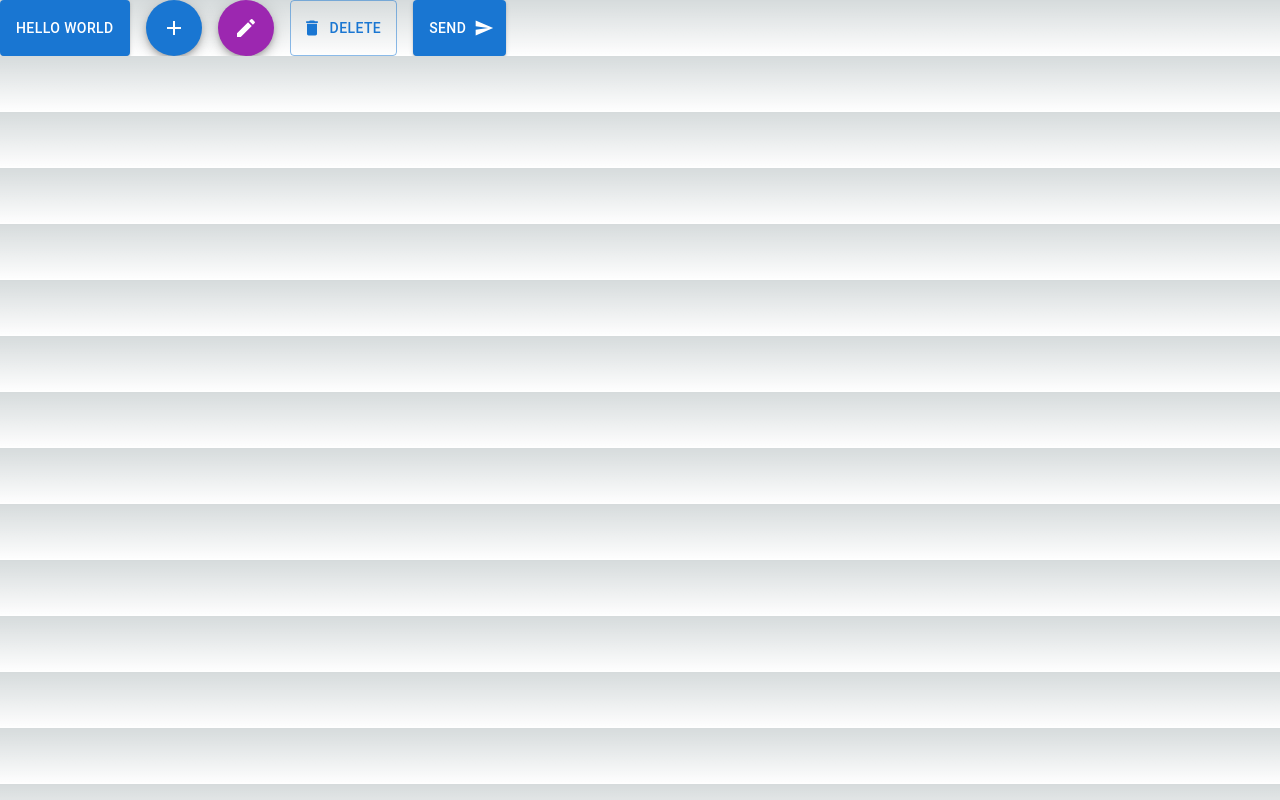
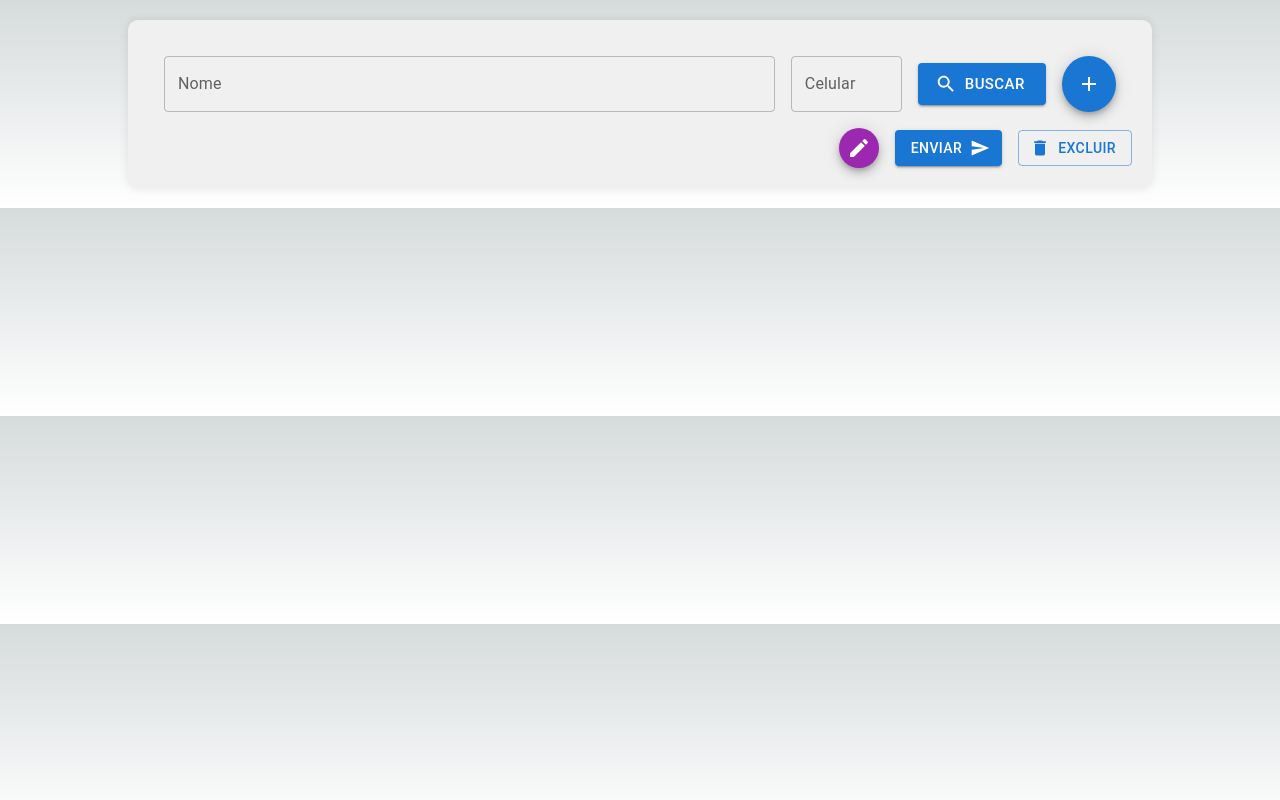
Before and after one commit to MagalhaesVini/Lista-Telefonica, a Next.js app: page / in a window 1280 px wide. Built offline with nearby package versions, Linux system fonts and the light colour scheme.

Commit message:
Estilização padrão

```diff
--- a/app/globals.css
+++ b/app/globals.css
@@ -9,30 +9,24 @@
   --background-start-rgb: 214, 219, 220;
   --background-end-rgb: 255, 255, 255;
 
-  --primary-glow: conic-gradient(
-    from 180deg at 50% 50%,
+  --primary-glow: conic-gradient(from 180deg at 50% 50%,
       #16abff33 0deg,
       #0885ff33 55deg,
       #54d6ff33 120deg,
       #0071ff33 160deg,
-    transparent 360deg
-  );
-  --secondary-glow: radial-gradient(
-    rgba(255, 255, 255, 1),
-    rgba(255, 255, 255, 0)
-  );
+      transparent 360deg);
+  --secondary-glow: radial-gradient(rgba(255, 255, 255, 1),
+      rgba(255, 255, 255, 0));
 
   --tile-start-rgb: 239, 245, 249;
   --tile-end-rgb: 228, 232, 233;
-  --tile-border: conic-gradient(
-    #00000080,
+  --tile-border: conic-gradient(#00000080,
       #00000040,
       #00000030,
       #00000020,
       #00000010,
       #00000010,
-    #00000080
-  );
+      #00000080);
 
   --callout-rgb: 238, 240, 241;
   --callout-border-rgb: 172, 175, 176;
@@ -47,24 +41,20 @@
     --background-end-rgb: 0, 0, 0;
 
     --primary-glow: radial-gradient(rgba(1, 65, 255, 0.4), rgba(1, 65, 255, 0));
-    --secondary-glow: linear-gradient(
-      to bottom right,
+    --secondary-glow: linear-gradient(to bottom right,
         rgba(1, 65, 255, 0),
         rgba(1, 65, 255, 0),
-      rgba(1, 65, 255, 0.3)
-    );
+        rgba(1, 65, 255, 0.3));
 
     --tile-start-rgb: 2, 13, 46;
     --tile-end-rgb: 2, 5, 19;
-    --tile-border: conic-gradient(
-      #ffffff80,
+    --tile-border: conic-gradient(#ffffff80,
         #ffffff40,
         #ffffff30,
         #ffffff20,
         #ffffff10,
         #ffffff10,
-      #ffffff80
-    );
+        #ffffff80);
 
     --callout-rgb: 20, 20, 20;
     --callout-border-rgb: 108, 108, 108;
@@ -86,13 +76,14 @@ body {
 }
 
 body {
+  display: flex;
+  align-items: center;
+  justify-content: center;
+  margin: 0;
   color: rgb(var(--foreground-rgb));
-  background: linear-gradient(
-      to bottom,
+  background: linear-gradient(to bottom,
       transparent,
-      rgb(var(--background-end-rgb))
-    )
-    rgb(var(--background-start-rgb));
+      rgb(var(--background-end-rgb))) rgb(var(--background-start-rgb));
 }
 
 a {
--- a/app/layout.js
+++ b/app/layout.js
@@ -4,8 +4,8 @@ import "./globals.css";
 const inter = Inter({ subsets: ["latin"] });
 
 export const metadata = {
-  title: "Create Next App",
-  description: "Generated by create next app",
+  title: "Lista",
+  description: "",
 };
 
 export default function RootLayout({ children }) {
--- a/app/page.js
+++ b/app/page.js
@@ -1,25 +1,43 @@
 import * as React from 'react';
 import Button from '@mui/material/Button';
-import DeleteIcon from '@mui/icons-material/Delete';
-import SendIcon from '@mui/icons-material/Send';
 import Stack from '@mui/material/Stack';
 import Box from '@mui/material/Box';
 import Fab from '@mui/material/Fab';
+import TextField from '@mui/material/TextField';
 import AddIcon from '@mui/icons-material/Add';
 import EditIcon from '@mui/icons-material/Edit';
+import DeleteIcon from '@mui/icons-material/Delete';
+import SendIcon from '@mui/icons-material/Send';
+import SearchIcon from '@mui/icons-material/Search';
+import { Input } from '@mui/material';
 
 export default function IconLabelButtons() {
   return (
-    <Stack direction="row" spacing={2}>
-      <Button variant="contained">Hello world</Button>
-      <Fab color="primary" aria-label="add"><AddIcon /></Fab>
-      <Fab color="secondary" aria-label="edit"><EditIcon /></Fab>
-      <Button variant="outlined" startIcon={<DeleteIcon />}>
-        Delete
-      </Button>
-      <Button variant="contained" endIcon={<SendIcon />}>
-        Send
-      </Button>
-    </Stack>
+    <div style={{ width: '80%', padding: '20px', margin: '20px 0', backgroundColor: '#f0f0f0', borderRadius: '10px', boxShadow: '0px 0px 10px rgba(0, 0, 0, 0.1)' }}>
+      <Box
+        component="form"
+        sx={{
+          '& > :not(style)': { m: 2 },
+        }}
+        noValidate
+        autoComplete="off"
+      >
+        <Stack direction="row" alignItems="center" spacing={2}>
+          <TextField id="outlined-basic" label="Nome" variant="outlined" sx={{ width: '66%' }} />
+          <TextField id="outlined-basic" label="Celular" variant="outlined" sx={{ width: '12%' }} inputProps={{ maxLength: 12 }} />
+          <Button variant="contained" startIcon={<SearchIcon />} size="large">Buscar</Button>
+          <Fab color="primary" aria-label="add"><AddIcon /></Fab>
+        </Stack>
+      </Box>
+      <Stack direction="row" spacing={2} alignItems="center" justifyContent="flex-end" marginTop={2}>
+        <Fab color="secondary" aria-label="edit" size='small'><EditIcon /></Fab>
+        <Button variant="contained" endIcon={<SendIcon />}>
+          Enviar
+        </Button>
+        <Button variant="outlined" startIcon={<DeleteIcon />}>
+          Excluir
+        </Button>
+      </Stack>
+    </div>
   );
 }
--- a/package.json
+++ b/package.json
@@ -13,6 +13,8 @@
     "@emotion/styled": "^11.11.0",
     "@mui/icons-material": "^5.15.8",
     "@mui/material": "^5.15.7",
+    "cors": "^2.8.5",
+    "express": "^4.18.2",
     "next": "14.1.0",
     "react": "^18",
     "react-dom": "^18"
```
Also changed, not shown: 1 other file (tests, documents, lock files or other folders). Lines whose indentation alone changed are shown as unchanged.
